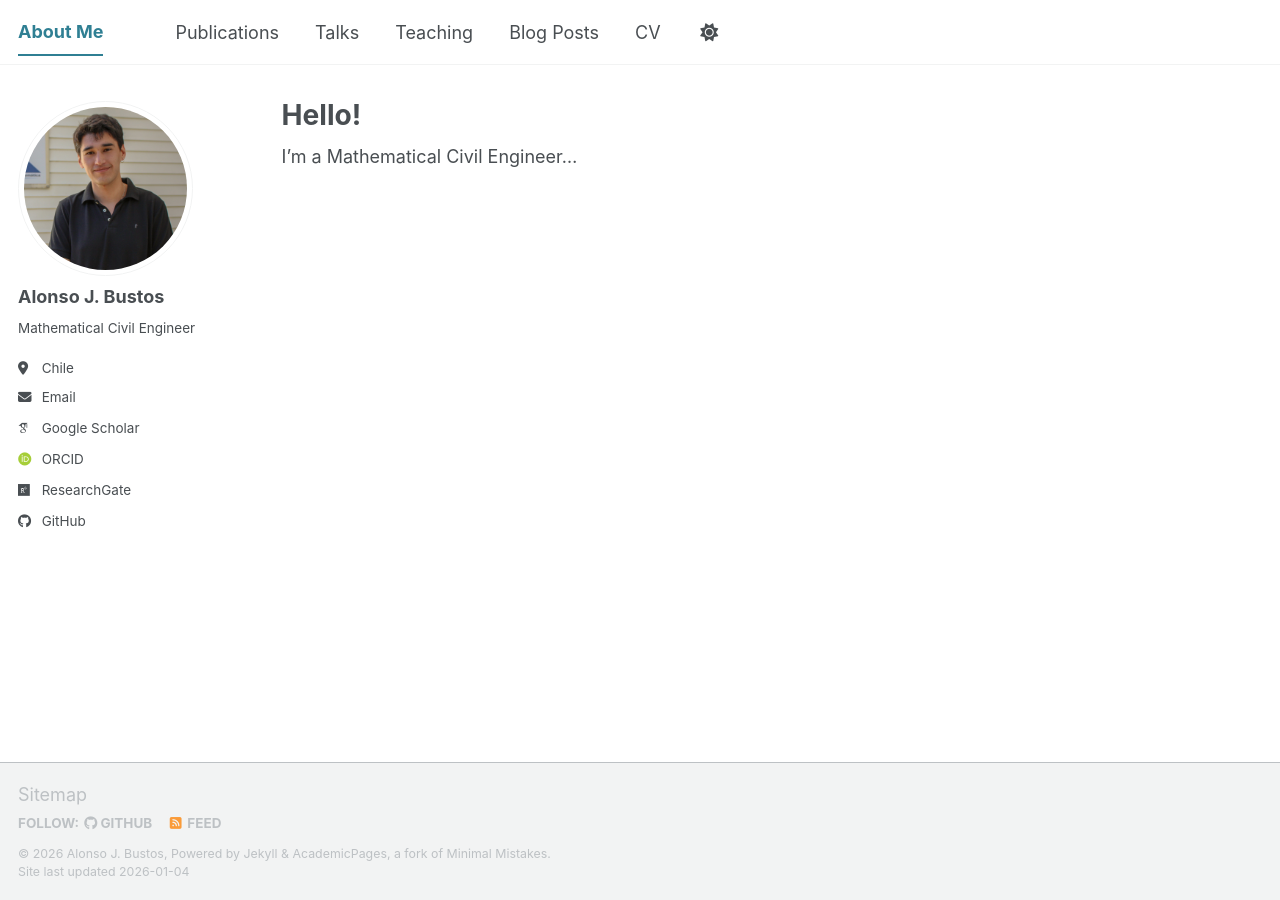
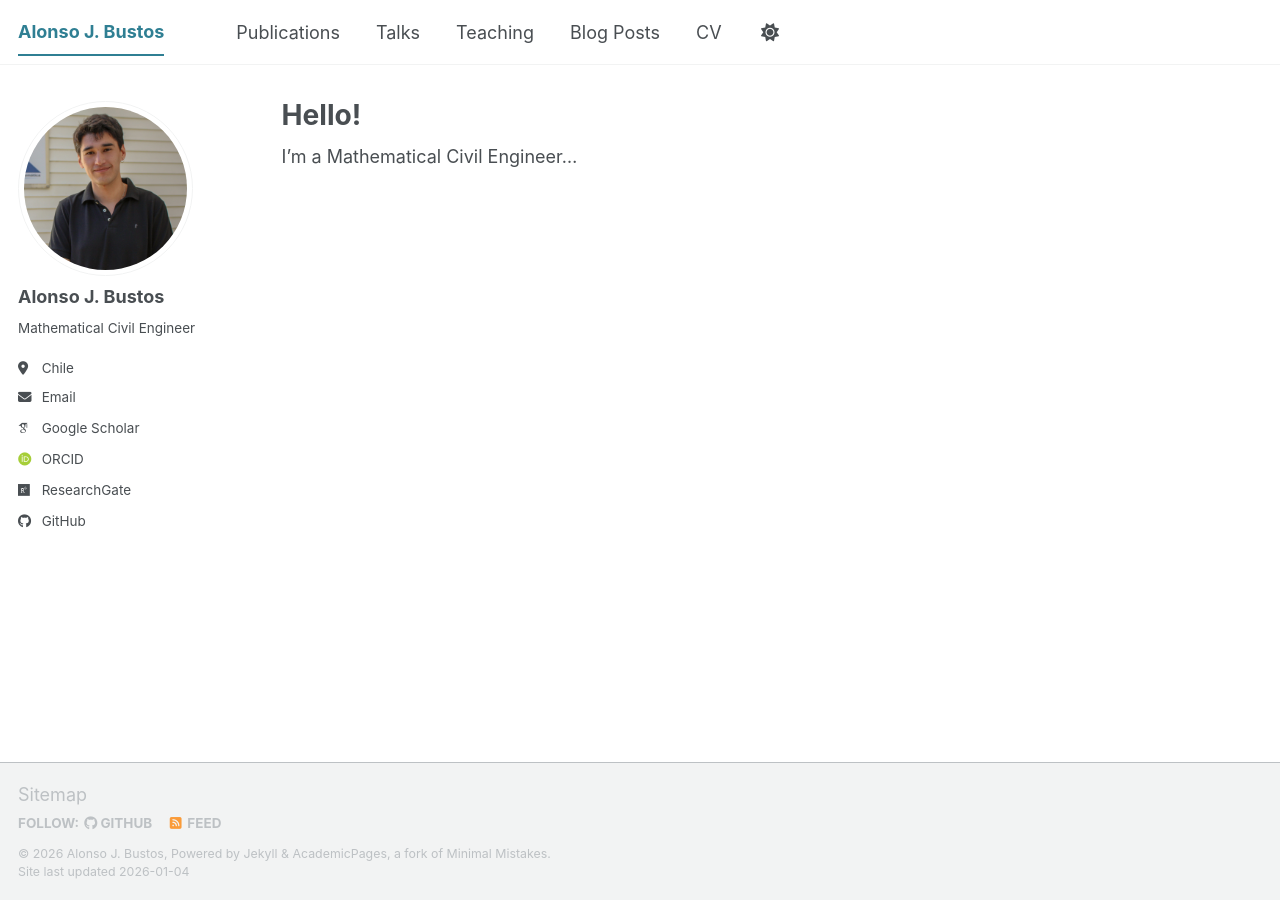
Before and after one commit to alonsojbustos/alonsojbustos.github.io, a Jekyll site: the page built from _pages/about.md, in a window 1280 px wide. Built offline with Jekyll 4.4.1, drawn with Linux system fonts in a browser that asks for light colours; some web fonts are replaced; a script bundle is joined from its source files by our own code; library files that are not in the unit come from our copies.

Commit message:
Update _config.yml

```diff
--- a/_config.yml
+++ b/_config.yml
@@ -9,7 +9,7 @@
 # Basic Site Settings
 locale                   : "en-US"
 site_theme               : "default" # The available themes options are "default", "air", "sunrise", "mint", "dirt" and "contrast"
-title                    : "About Me"
+title                    : "Alonso J. Bustos"
 title_separator          : "-"
 name                     : &name "Alonso J. Bustos"
 description              : &description "Mathematical Civil Engineer"   # Update this with a general description of your site, this is the default if not overridden by a page
```
